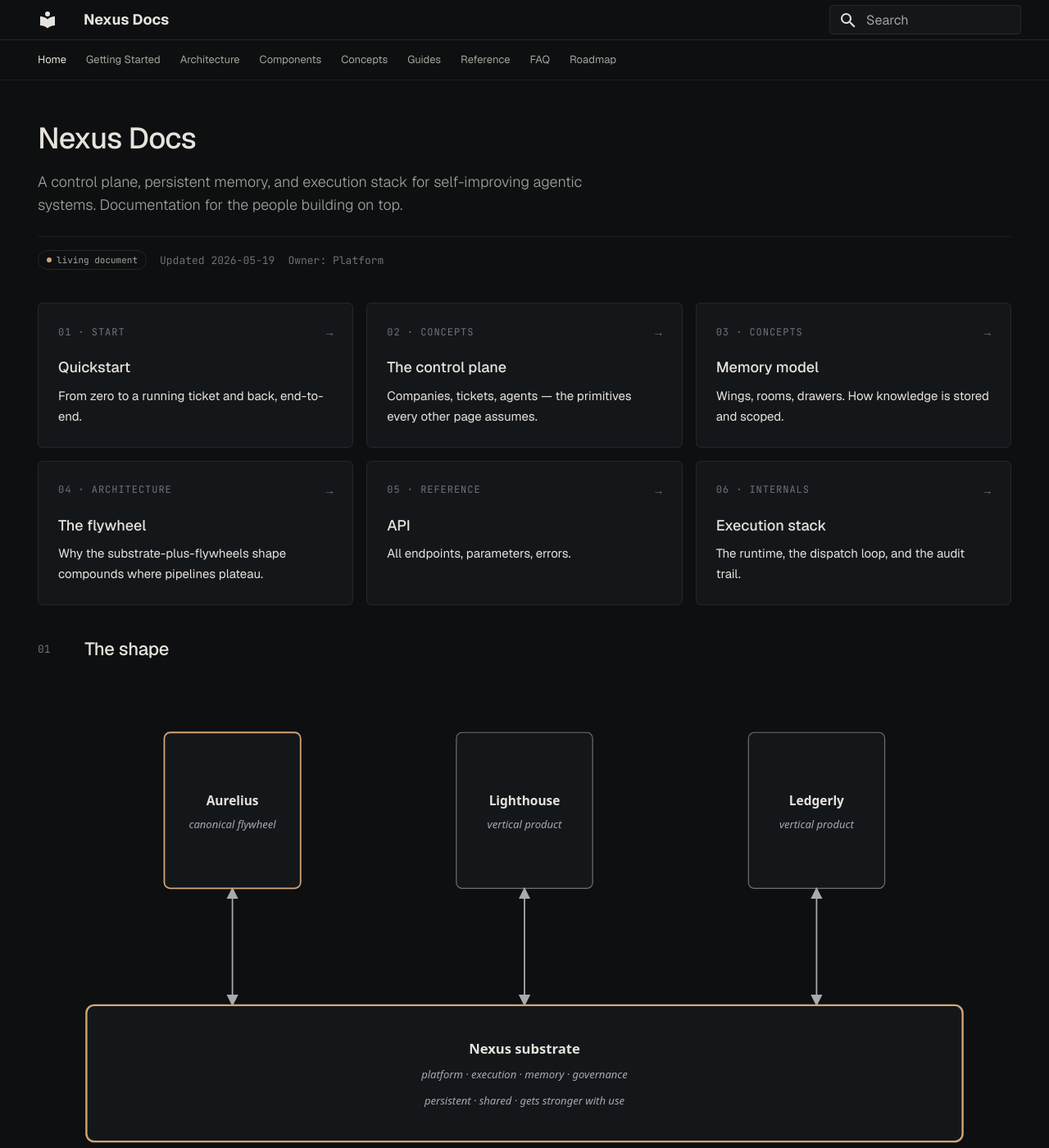
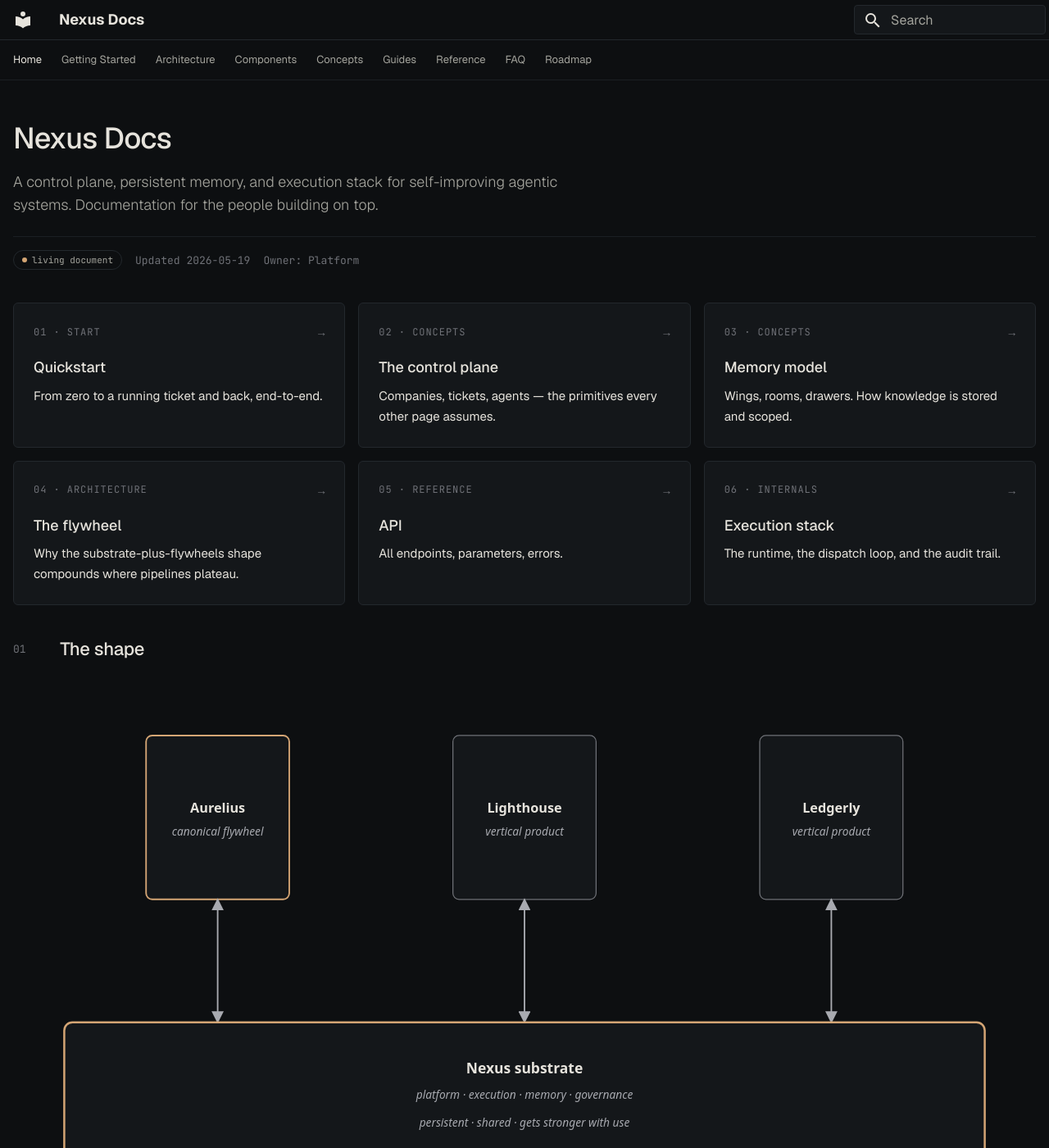
Before and after one commit to nexus-holdings/nexus-docs, an MkDocs documentation site: the page built from docs/index.md, in a window 1280 px wide and 1400 px high. Shown: the whole window at 82% size. Built offline with MkDocs 1.6.1 and Material for MkDocs 9.7.7, drawn with Linux system fonts in a browser that asks for light colours.

Commit message:
Widen .md-grid so sidebar pages don't squeeze content
Material's default 61rem (~976px) grid leaves sidebar-bearing pages
with a narrow ~600px content column once the nav + TOC sidebars
take their share. Bumping the grid to 84rem (~1344px) gives content
roughly the same width as the sidebar-less landing pages (index,
FAQ), pushing the sidebars out to the actual page margins.

Co-Authored-By: Claude Opus 4.7 (1M context) <noreply@anthropic.com>

```diff
--- a/docs/stylesheets/extra.css
+++ b/docs/stylesheets/extra.css
@@ -343,6 +343,16 @@ article.md-content__inner { counter-reset: nx-section; }
 }
 
 /* ============================================================
+   Layout — widen the grid so sidebars sit at the page margins
+   ============================================================
+   Material's default .md-grid caps at 61rem, which squeezes the
+   content column on pages with sidebars (TOC + nav). Bumping the
+   grid to 84rem lets the content keep roughly the same width as
+   the sidebar-less pages (index, FAQ), with the sidebars pushed
+   out into the page margins instead. */
+.md-grid { max-width: 84rem; }
+
+/* ============================================================
    Sidebar — the signature 1px brass hairline left active state
    ============================================================ */
 .md-sidebar { background-color: var(--nx-bg); }
```
